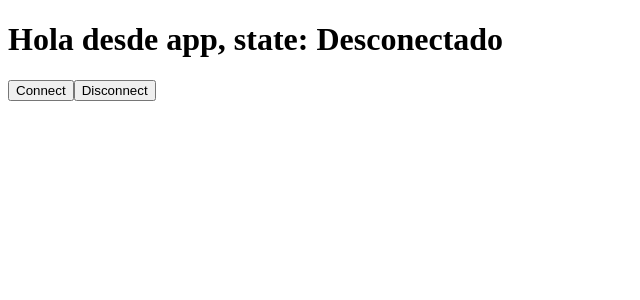
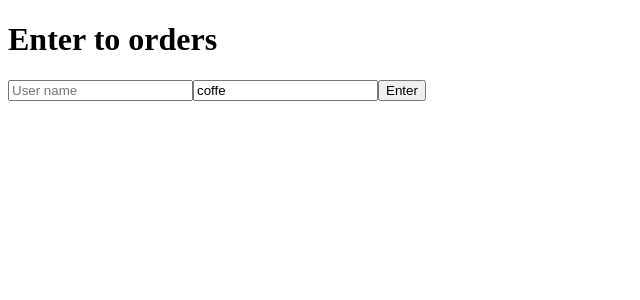
Before and after one commit to AlexxScript/realTimeApp, a React (Vite) app in the folder client/: page /home in a window 1280 px wide. Shown: the top 300 px of the page, without its empty margins (0-640 px from the left). Built offline with nearby package versions, Linux system fonts and the light colour scheme.

Commit message:
Emit event react

```diff
--- a/client/package.json
+++ b/client/package.json
@@ -18,8 +18,12 @@
     "@types/react-dom": "^18.2.18",
     "@vitejs/plugin-react": "^4.2.1",
     "dotenv": "^16.3.1",
+    "localforage": "^1.10.0",
+    "match-sorter": "^6.3.1",
     "react": "^18.2.0",
     "react-dom": "^18.2.0",
-    "socket.io-client": "^4.7.3"
+    "react-router-dom": "^6.21.1",
+    "socket.io-client": "^4.7.3",
+    "sort-by": "^1.2.0"
   }
 }
--- /dev/null
+++ b/client/src/pages/Home.tsx
@@ -0,0 +1,25 @@
+import React, { useState } from "react"
+import { socket } from "../socket/socket";
+
+export const Home = () => {
+
+    const[userName,setUserName] = useState('');
+    const[room,setRoom] = useState('');
+
+    function joinRoom() {
+        setRoom('coffe');
+        if (room != '' && userName != '') {
+            socket.emit('join_room',{userName,room});
+        }
+        console.log("runned");
+    }
+
+    return (
+        <div>
+            <h1>Enter to orders</h1>
+            <input type="text" name="userName" placeholder="User name" id="" onChange={(e)=>setUserName(e.target.value)}/>
+            <input type="text" name="room" id="" readOnly value="coffe" />
+            <button onClick={joinRoom}>Enter</button>
+        </div>
+    )
+}
```
Also changed, not shown: client/src/main.tsx (+18 -1 lines), 1 other file (tests, documents, lock files or other folders).
